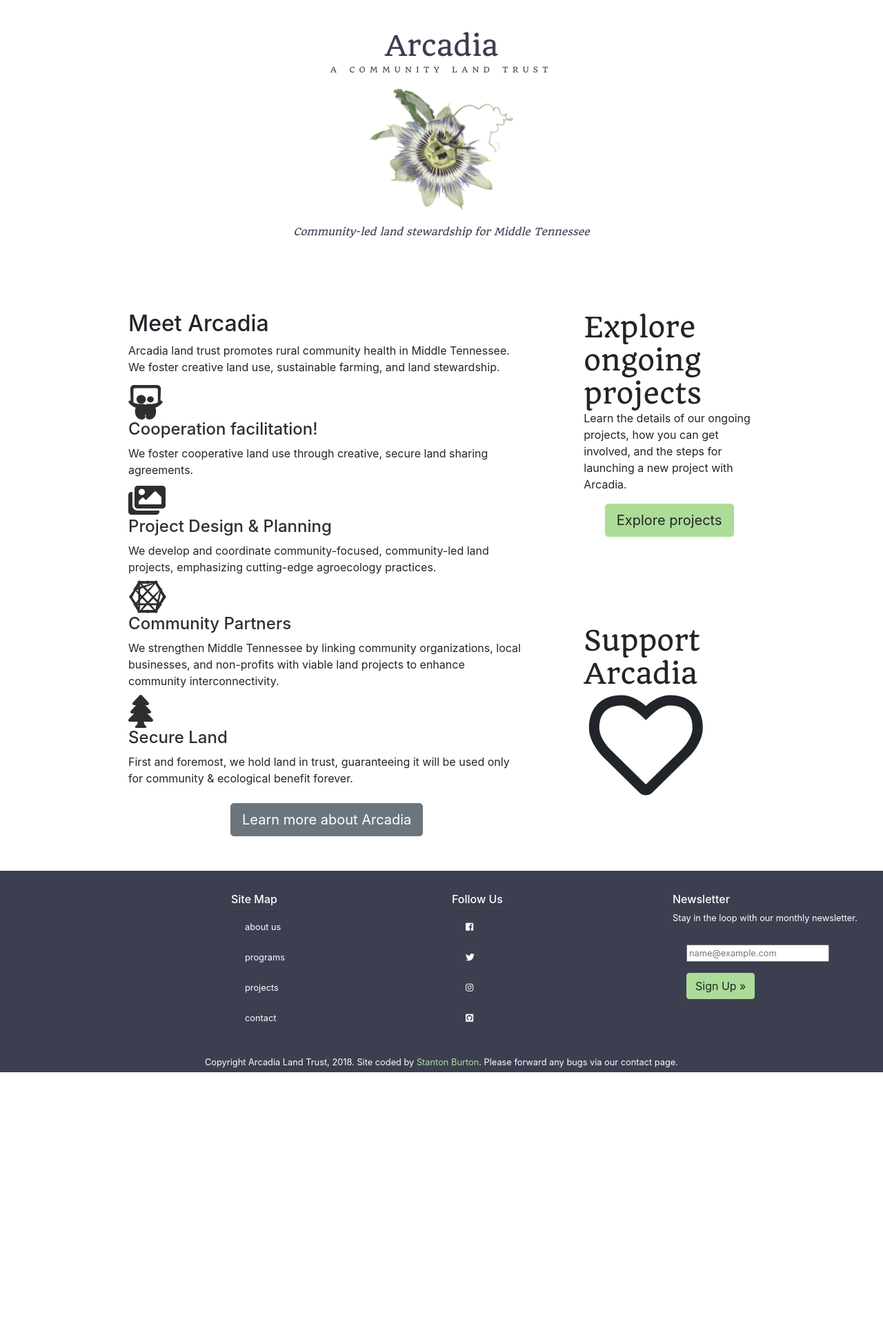
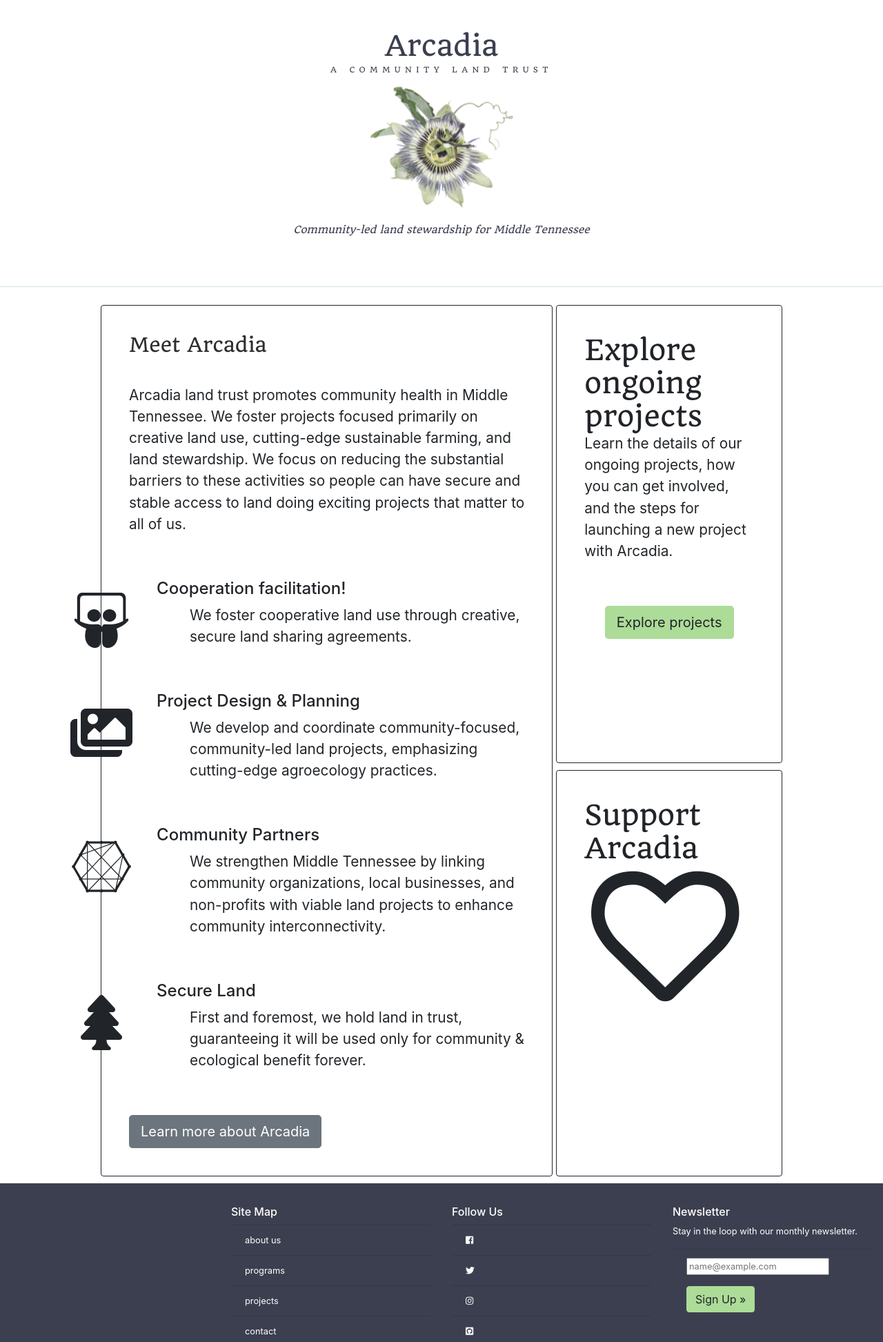
Before and after one commit to ArcadiaLandTrust/arcadia_website, a Django app: page / in a window 1280 px wide. Shown: the part 66-2011 px from the top of the page at 69% size. Before the commit the page ends 1620 px from the top, so only its background shows below. Run offline with Django 3.2, Linux system fonts and the light colour scheme; some libraries are stand-ins or nearby versions.

Commit message:
edits to meet arcadia section on main page.

```diff
--- a/arcadia_website/static/sass/_base.scss
+++ b/arcadia_website/static/sass/_base.scss
@@ -77,11 +77,13 @@ html, body {
 
 
 .banner-container {
-  height: 22rem;
+  height: 24rem;
   margin-top: 2.5%;
   margin-bottom: 1rem;
   //border: 4px solid pink !important;
+  border-bottom: 1px solid $gray;
   padding: 10px;
+  padding-bottom: 2rem;
 }
 
 .banner-header {
@@ -90,7 +92,7 @@ html, body {
 }
 
 .banner-logo {
-  margin-top: 1.2rem;
+  margin-top: 1rem;
   padding: 0;
   height: 80%;
   max-height: 11rem;
@@ -107,6 +109,7 @@ html, body {
   font-style: italic;
   padding-top: 1.5rem;
   font-size: .9rem;
+
 }
 
 
@@ -226,7 +229,7 @@ html, body {
 // style the basic card component, applies with or without bootstrap
 .card {
 	background: none;
-	border: none;
+	border: 1px solid;
 	//border-radius: 19px / 6px;
 	//box-shadow: 1px 2px 3px 1px #111;
 	margin-bottom: 20px;
@@ -252,10 +255,19 @@ html, body {
 		margin: 0;
 	}
 
-	dt {
+	.meet-title {
 	  color: $arc-brown;
+	  font-family: Quando;
+	  padding-bottom: 2rem;
+	}
+
+	p {
+	padding-bottom: 3rem;
+	font-size: 1.3rem;
 	}
 }
+
+
 
 
 
@@ -266,6 +278,13 @@ html, body {
 
 
 
+.list-features {
+  box-sizing: content-box;
+  left: 100px;
+
+  li p {
+    padding-left: 3rem;}
+}
 
 
 
--- a/arcadia_website/static/sass/_colors.scss
+++ b/arcadia_website/static/sass/_colors.scss
@@ -8,6 +8,7 @@ $arc-brown: #2f2e2d;
 $arc-blue-light: #bfcafa;
 $arc-white: #fcfbe8;
 
+$gray: #CFE3DC;
 $white: #fff;
 $mint-green: #d6e9c6;
 $black: #000;
--- a/arcadia_website/templates/pages/home.html
+++ b/arcadia_website/templates/pages/home.html
@@ -16,39 +16,45 @@
           <!--The column is for bootstrap, meet-arcadia points to the grid-area name we use to -->
           <div class="col-md-6 col-lg-5 meet-arcadia">
               <div class="card">
-                  <h2>Meet Arcadia</h2>
-                  <p>Arcadia land trust promotes rural community health in Middle Tennessee. We foster creative land use, sustainable farming, and land stewardship.</p>
+                <div class="section">
 
-                    <dl class="">
+                  <h3 class="meet-title">Meet Arcadia</h3>
+                  <p>Arcadia land trust promotes community health in Middle Tennessee. We foster projects focused primarily on creative land use, cutting-edge sustainable farming, and land stewardship. We focus on reducing the substantial barriers to these activities so people can have secure and stable access to land doing exciting projects that matter to all of us. </p>
 
-                        <dt class="">
-                          <i class="fab fa-slideshare fa-3x" style="border-radius: 50px;"></i></i>
+                    <ul class="list-features fa-ul">
+
+                        <li class="meet-item">
+                          <i class="fab fa-slideshare fa-5x fa-li meet-icon"></i>
                           <h4>Cooperation facilitation!</h4>
-                        </dt>
-                          <dd>We foster cooperative land use through creative, secure land sharing agreements.</dd>
+                          <p>We foster cooperative land use through creative, secure land sharing agreements.</p>
+                        </li>
 
-                        <dt>
-                          <i class="fas fa-images fa-3x"></i>
+
+                        <li>
+                          <i class="fas fa-images fa-5x fa-li meet-icon"></i>
                           <h4>Project Design & Planning</h4>
-                        </dt>
-                          <dd>We develop and coordinate community-focused, community-led land projects, emphasizing cutting-edge agroecology practices.</dd>
+                          <p>We develop and coordinate community-focused, community-led land projects, emphasizing cutting-edge agroecology practices.</p>
+                        </li>
 
-                        <dt>
-                          <i class="fab fa-connectdevelop fa-3x"></i>
+
+                        <li>
+                          <i class="fab fa-connectdevelop fa-5x fa-li meet-icon"></i>
                           <h4>Community Partners</h4>
-                        </dt>
-                          <dd>We strengthen Middle Tennessee by linking community organizations, local businesses, and non-profits with viable land projects to enhance community interconnectivity.</dd>
+                          <p>We strengthen Middle Tennessee by linking community organizations, local businesses, and non-profits with viable land projects to enhance community interconnectivity.</p>
+                        </li>
 
-                        <dt>
-                          <i class="fas fa-tree fa-3x"></i>
+
+                        <li>
+                          <i class="fas fa-tree fa-5x fa-li meet-icon"></i>
                           <h4>Secure Land</h4>
-                        </dt>
-                          <dd>First and foremost, we hold land in trust, guaranteeing it will be used only for community & ecological benefit forever.</dd>
+                          <p>First and foremost, we hold land in trust, guaranteeing it will be used only for community & ecological benefit forever.</p>
+                        </li>
 
-                    </dl>
+
+                    </ul>
 
                 <a href="{% url 'about' %}"class="btn btn-secondary btn-lg mx-auto">Learn more about Arcadia</a>
-
+                </div>
               </div>
           </div>
 
```
Also changed, not shown: arcadia_website/static/css/project.css, arcadia_website/static/css/project.min.css.
